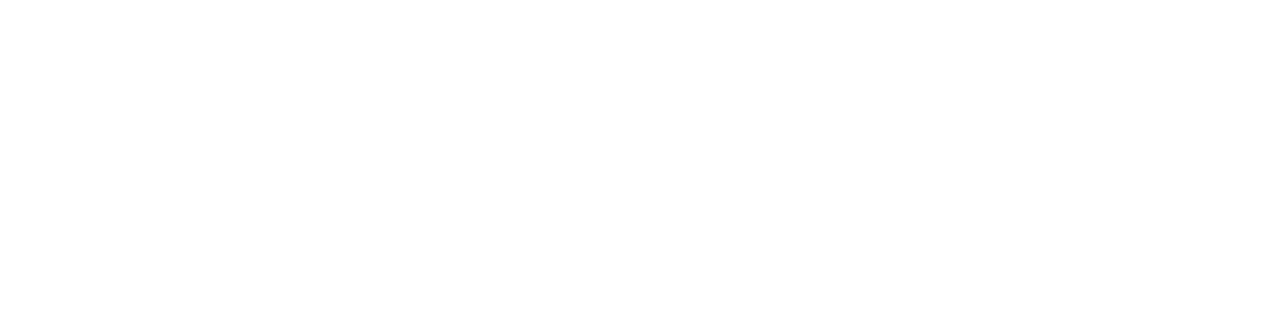
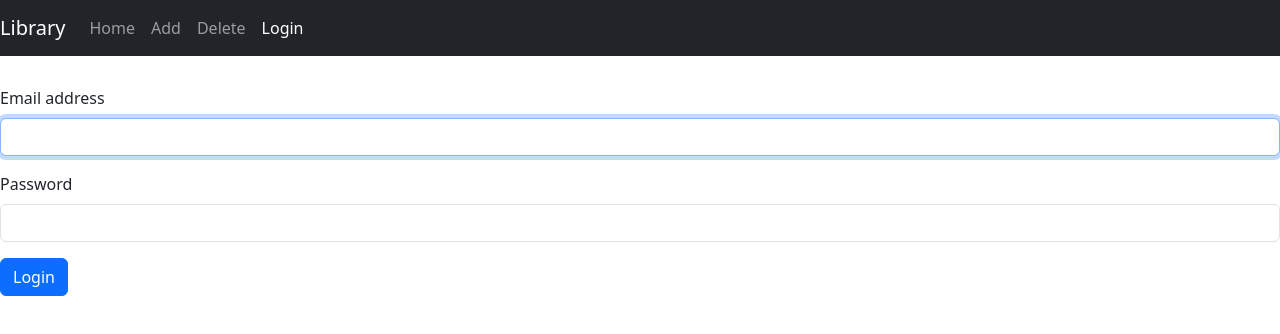
Before and after one commit to matimatpw/Library-system, a React (Create React App) app in the folder frontend/: page /login in a window 1280 px wide. Before the commit this address had no page. Shown: the top 334 px of the page. Built offline with nearby package versions, Linux system fonts and the light colour scheme.

Commit message:
added navbar

```diff
--- a/frontend/src/App.js
+++ b/frontend/src/App.js
@@ -1,11 +1,9 @@
-import React, { Component } from 'react';
+import React, { Component } from "react";
 import Main from "./Main";
 
 class App extends Component {
   render() {
-    return (
-    <Main />
-    );
+    return <Main />;
   }
 }
 
--- a/frontend/src/DeleteBookForm.jsx
+++ b/frontend/src/DeleteBookForm.jsx
@@ -1,15 +1,15 @@
-import React, { useState, useEffect } from 'react';
+import React, { useState, useEffect } from "react";
 
 const DeleteBookForm = ({ deleteBook, books }) => {
-  const [selectedBook, setSelectedBook] = useState('');
+  const [selectedBook, setSelectedBook] = useState("");
   const [booksList, setBooksList] = useState([]);
   const [error, setError] = useState(null);
 
   useEffect(() => {
-    fetch('http://localhost:8080/books')
+    fetch("http://localhost:8080/books")
       .then((response) => response.json())
       .then((data) => setBooksList(data))
-      .catch((error) => console.error('Error fetching book data:', error));
+      .catch((error) => console.error("Error fetching book data:", error));
   }, []);
 
   const handleDelete = async () => {
@@ -17,29 +17,28 @@ const DeleteBookForm = ({ deleteBook, books }) => {
       const response = await fetch(
         `http://localhost:8080/books/delete/${selectedBook}`,
         {
-          method: 'DELETE',
+          method: "DELETE",
           headers: {
-            'Content-Type': 'application/json',
+            "Content-Type": "application/json",
           },
-        }
+        },
       );
 
       if (!response.ok) {
-        throw new Error('Nie udało się usunąć książki.');
+        throw new Error("Nie udało się usunąć książki.");
       }
 
       deleteBook(selectedBook);
 
-      setSelectedBook('');
+      setSelectedBook("");
       setError(null);
+    } catch (error) {
+      console.error("Error deleting book:", error);
 
-    } catch (error) {
-      console.error('Error deleting book:', error);
-
-      if (error.message.includes('Book not found')) {
-        setError('Książka o podanym ISBN nie istnieje.');
+      if (error.message.includes("Book not found")) {
+        setError("Książka o podanym ISBN nie istnieje.");
       } else {
-        setError('Wystąpił błąd podczas usuwania książki.');
+        setError("Wystąpił błąd podczas usuwania książki.");
       }
     }
   };
@@ -48,19 +47,21 @@ const DeleteBookForm = ({ deleteBook, books }) => {
     <div>
       <h2>Usuń Książkę</h2>
 
-      {console.log("Books in App component:", books)}
-      {error && <p style={{ color: 'red' }}>{error}</p>}
+      {/*{console.log("Books in App component:", books)}*/}
+      {/*{error && <p style={{ color: "red" }}>{error}</p>}*/}
       <label>
         Wybierz książkę do usunięcia:
         <select
           value={selectedBook}
-          onChange={(e) => setSelectedBook(e.target.value)}>
-            <option value="">Wybierz książkę</option>
-            {Array.isArray(booksList) && booksList.map((book) => (
+          onChange={(e) => setSelectedBook(e.target.value)}
+        >
+          <option value="">Wybierz książkę</option>
+          {Array.isArray(booksList) &&
+            booksList.map((book) => (
               <option key={book.isbn} value={book.isbn}>
                 {book.title} - {book.isbn}
               </option>
-          ))}
+            ))}
         </select>
       </label>
       <br />
--- /dev/null
+++ b/frontend/src/components/loginForm.jsx
@@ -0,0 +1,42 @@
+import React, { Component } from "react";
+
+class LoginForm extends Component {
+  handleSubmit = (e) => {
+    e.preventDefault();
+    console.log("Submitted");
+  };
+  render() {
+    return (
+      <div>
+        <form onSubmit={this.handleSubmit}>
+          <div className="mb-3">
+            <label htmlFor="username" className="form-label">
+              Email address
+            </label>
+            <input
+              autoFocus
+              type="email"
+              className="form-control"
+              id="username"
+            />
+          </div>
+          <div className="mb-3">
+            <label htmlFor="exampleInputPassword1" className="form-label">
+              Password
+            </label>
+            <input
+              type="password"
+              className="form-control"
+              id="exampleInputPassword1"
+            />
+          </div>
+          <button type="submit" className="btn btn-primary">
+            Login
+          </button>
+        </form>
+      </div>
+    );
+  }
+}
+
+export default LoginForm;
--- /dev/null
+++ b/frontend/src/components/navBar.jsx
@@ -0,0 +1,30 @@
+import React from "react";
+import { NavLink } from "react-router-dom";
+
+const NavBar = () => {
+  return (
+    <nav className="navbar navbar-expand-lg navbar-dark bg-dark">
+      <NavLink className="navbar-brand" to="/">
+        Library
+      </NavLink>
+      <div className="collapse navbar-collapse" id="navbarNavAltMarkup">
+        <div className="navbar-nav">
+          <NavLink className="nav-item nav-link" to="/">
+            Home
+          </NavLink>
+          <NavLink className="nav-item nav-link" to="/addbookform">
+            Add
+          </NavLink>
+          <NavLink className="nav-item nav-link" to="/deletebookform">
+            Delete
+          </NavLink>
+          <NavLink className="nav-item nav-link" to="/login">
+            Login
+          </NavLink>
+        </div>
+      </div>
+    </nav>
+  );
+};
+
+export default NavBar;
--- a/frontend/src/index.css
+++ b/frontend/src/index.css
@@ -1,12 +1,16 @@
-/*body {*/
-/*  margin: 0;*/
-/*  font-family: -apple-system, BlinkMacSystemFont, 'Segoe UI', 'Roboto', 'Oxygen',*/
-/*    'Ubuntu', 'Cantarell', 'Fira Sans', 'Droid Sans', 'Helvetica Neue',*/
-/*    sans-serif;*/
-/*  -webkit-font-smoothing: antialiased;*/
-/*  -moz-osx-font-smoothing: grayscale;*/
-/*}*/
+body {
+  margin: 0;
+  padding: 0 0 0 0;
+  /*font-family: -apple-system, BlinkMacSystemFont, 'Segoe UI', 'Roboto', 'Oxygen',*/
+  /*  'Ubuntu', 'Cantarell', 'Fira Sans', 'Droid Sans', 'Helvetica Neue',*/
+  /*  sans-serif;*/
+  /*-webkit-font-smoothing: antialiased;*/
+  /*-moz-osx-font-smoothing: grayscale;*/
+}
 
+.navbar {
+    margin-bottom: 30px;
+}
 /*code {*/
 /*  font-family: source-code-pro, Menlo, Monaco, Consolas, 'Courier New',*/
 /*    monospace;*/
--- a/frontend/src/index.js
+++ b/frontend/src/index.js
@@ -1,28 +1,33 @@
 import ReactDOM from "react-dom/client";
-import { BrowserRouter as Router, Route, Routes } from 'react-router-dom';
-import React from 'react';
-import './index.css';
-import App from './App';
-import AddBookForm from './AddBookForm';
-import reportWebVitals from './reportWebVitals';
-import DeleteBookForm from './DeleteBookForm';
-
+import { BrowserRouter as Router, Route, Routes } from "react-router-dom";
+import React from "react";
+import "./index.css";
+import App from "./App";
+import AddBookForm from "./AddBookForm";
+import reportWebVitals from "./reportWebVitals";
+import DeleteBookForm from "./DeleteBookForm";
+import NavBar from "./components/navBar";
+import LoginForm from "./components/loginForm";
 
 export default function AppIndex() {
   return (
-    <Router>
-      <Routes>
-        <Route path="/" element={<App />}></Route>
-        <Route path="/addbookform" element={<AddBookForm />} ></Route>
-        <Route path="/deletebookform" element={<DeleteBookForm />} ></Route>
-      </Routes>
-    </Router>
+    <React.Fragment>
+      <Router>
+        <NavBar />
+        <Routes>
+          <Route path="/" element={<App />}></Route>
+          <Route path="/login" element={<LoginForm />}></Route>
+          <Route path="/addbookform" element={<AddBookForm />}></Route>
+          <Route path="/deletebookform" element={<DeleteBookForm />}></Route>
+        </Routes>
+      </Router>
+    </React.Fragment>
   );
 }
 
-const root = ReactDOM.createRoot(document.getElementById('root'));
+const root = ReactDOM.createRoot(document.getElementById("root"));
 root.render(
-  <AppIndex />
+  <AppIndex />,
   // <React.StrictMode>
   //   <App />
   // </React.StrictMode>
```
